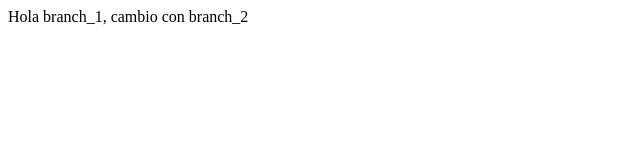
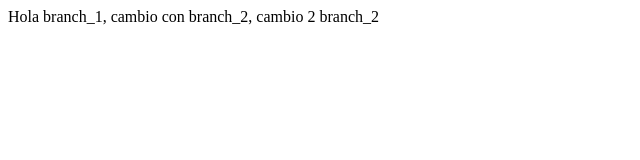
Before and after one commit to oscarDeLaTorre81/test-git, a plain HTML site: page index.html in a window 1280 px wide. Shown: the whole page, without its empty margins (0-640 px from the left). Drawn offline with Linux system fonts and the light colour scheme.

Commit message:
commit cambio 2 branch_2

```diff
--- a/index.html
+++ b/index.html
@@ -7,6 +7,6 @@
     <title>Document</title>
 </head>
 <body>
-    Hola branch_1, cambio con branch_2
+    Hola branch_1, cambio con branch_2, cambio 2 branch_2
 </body>
 </html>
```
